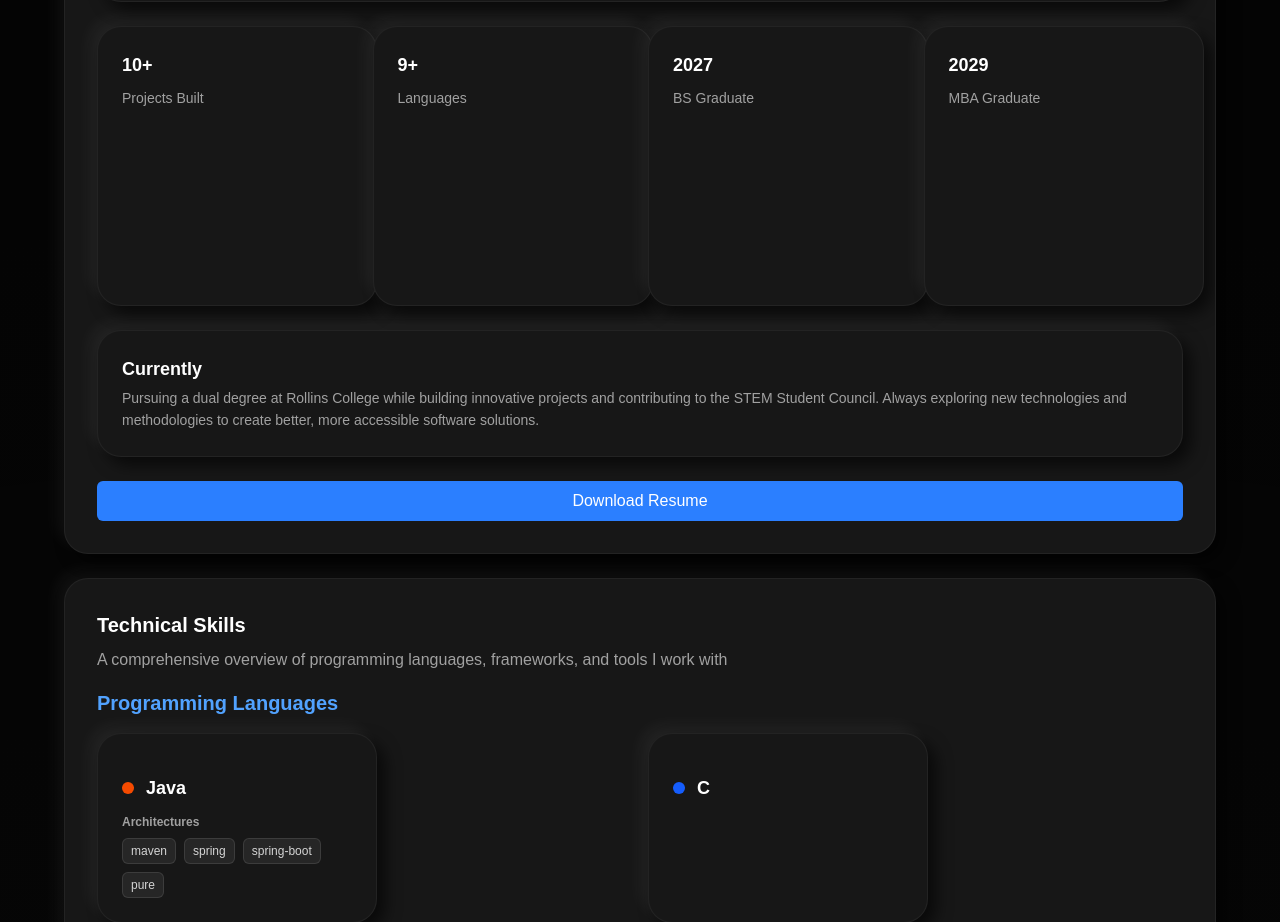
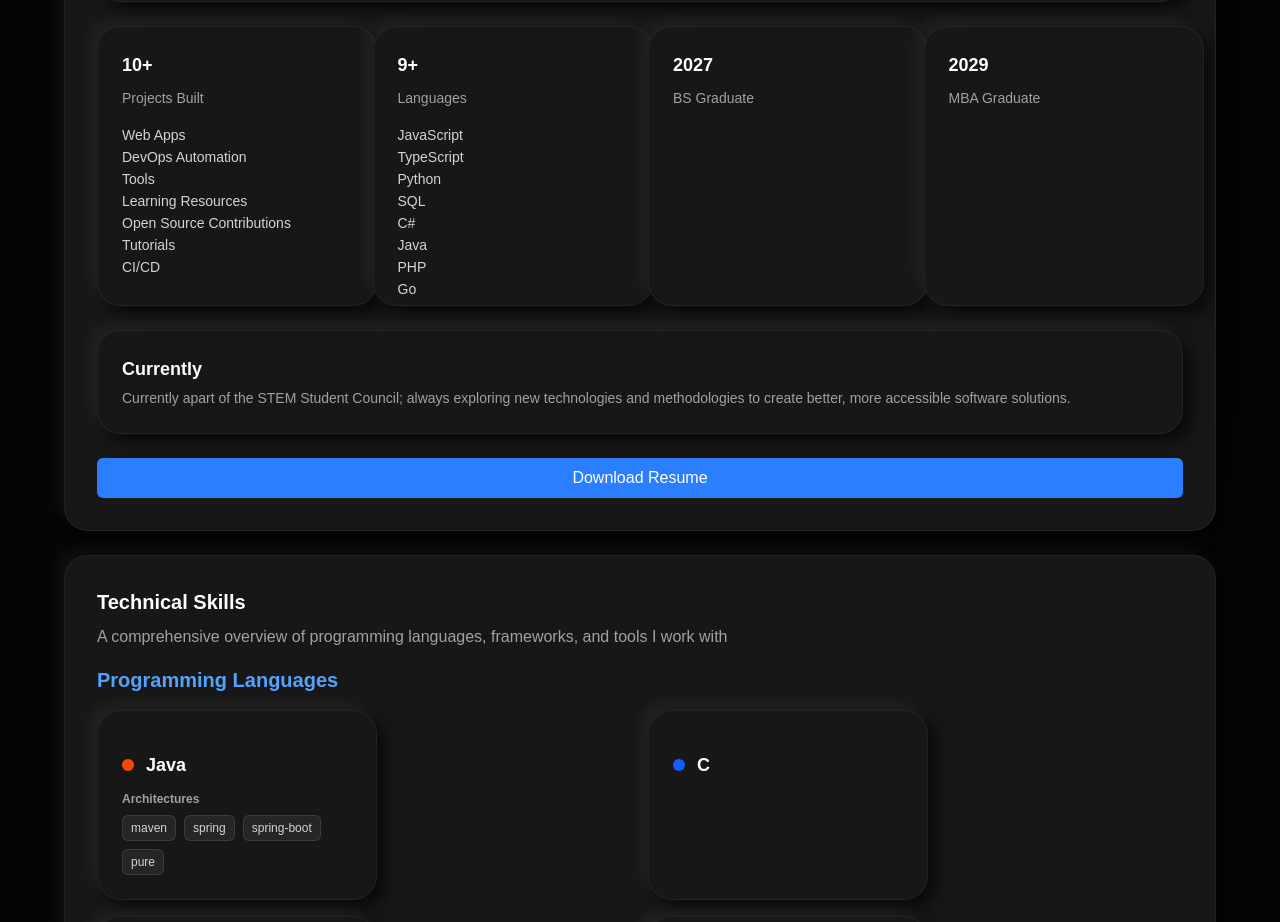
Before and after one commit to Malcolmston/Malcolmston.github.io, a Next.js app: page / in a window 1280 px wide. Shown: the part 1246-2168 px from the top of the page. Built offline with nearby package versions, Linux system fonts and the light colour scheme.

Commit message:
feat: enhance About page with detailed project and language lists
- Added categorized lists of projects and programming languages to the About page
- Refined "Currently" section text for improved clarity

```diff
--- a/app/about.tsx
+++ b/app/about.tsx
@@ -163,14 +163,40 @@ export default function About() {
                         headerPosition={Possition.Top}
                         title="10+"
                         description="Projects Built"
-                    />
+                    >
+                        <div>
+                            <ul className="list-none list-inside text-neutral-300 space-x-0.5 space-y-0.5 text-sm">
+                                <li>Web Apps</li>
+                                <li>DevOps Automation</li>
+                                <li>Tools</li>
+                                <li>Learning Resources</li>
+                                <li>Open Source Contributions</li>
+                                <li>Tutorials</li>
+                                <li>CI/CD</li>
+                            </ul>
+                        </div>
+                    </Card>
                     <Card
                         size={Size.Medium}
                         shape={Shape.Square}
                         headerPosition={Possition.Top}
                         title="9+"
                         description="Languages"
-                    />
+
+                    >
+                        <div>
+                            <ul className="list-none list-inside text-neutral-300 space-x-0.5 space-y-0.5 text-sm">
+                                <li>JavaScript</li>
+                                <li>TypeScript</li>
+                                <li>Python</li>
+                                <li>SQL</li>
+                                <li>C#</li>
+                                <li>Java</li>
+                                <li>PHP</li>
+                                <li>Go</li>
+                            </ul>
+                        </div>
+                        </Card>
                     <Card
                         size={Size.Medium}
                         shape={Shape.Square}
@@ -193,7 +219,7 @@ export default function About() {
                     shape={Shape.Long}
                     headerPosition={Possition.Left}
                     title="Currently"
-                    description="Pursuing a dual degree at Rollins College while building innovative projects and contributing to the STEM Student Council. Always exploring new technologies and methodologies to create better, more accessible software solutions."
+                    description="Currently apart of the STEM Student Council; always exploring new technologies and methodologies to create better, more accessible software solutions."
                 />
 
                 <button className="bg-blue-500 text-white px-4 py-2 rounded-md hover:bg-blue-600 transition duration-300" onClick={download}>Download Resume</button>
```
